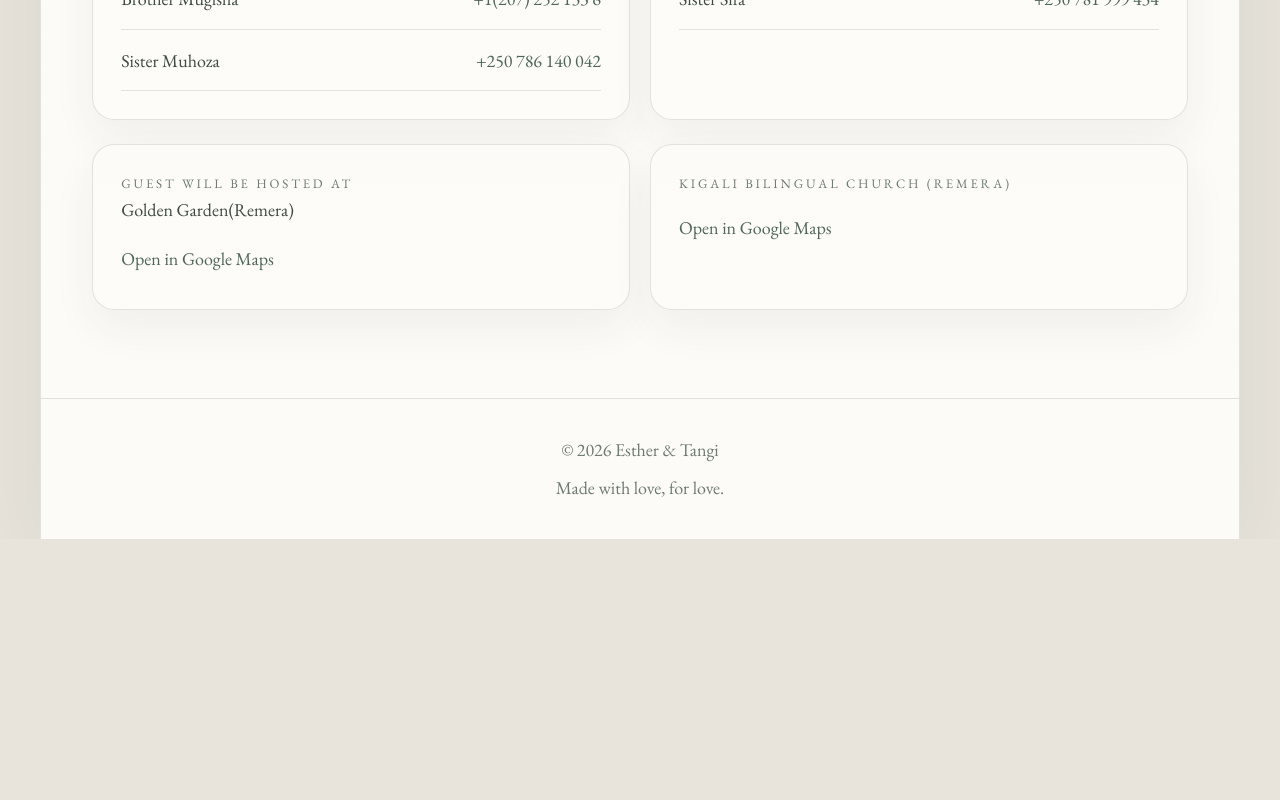
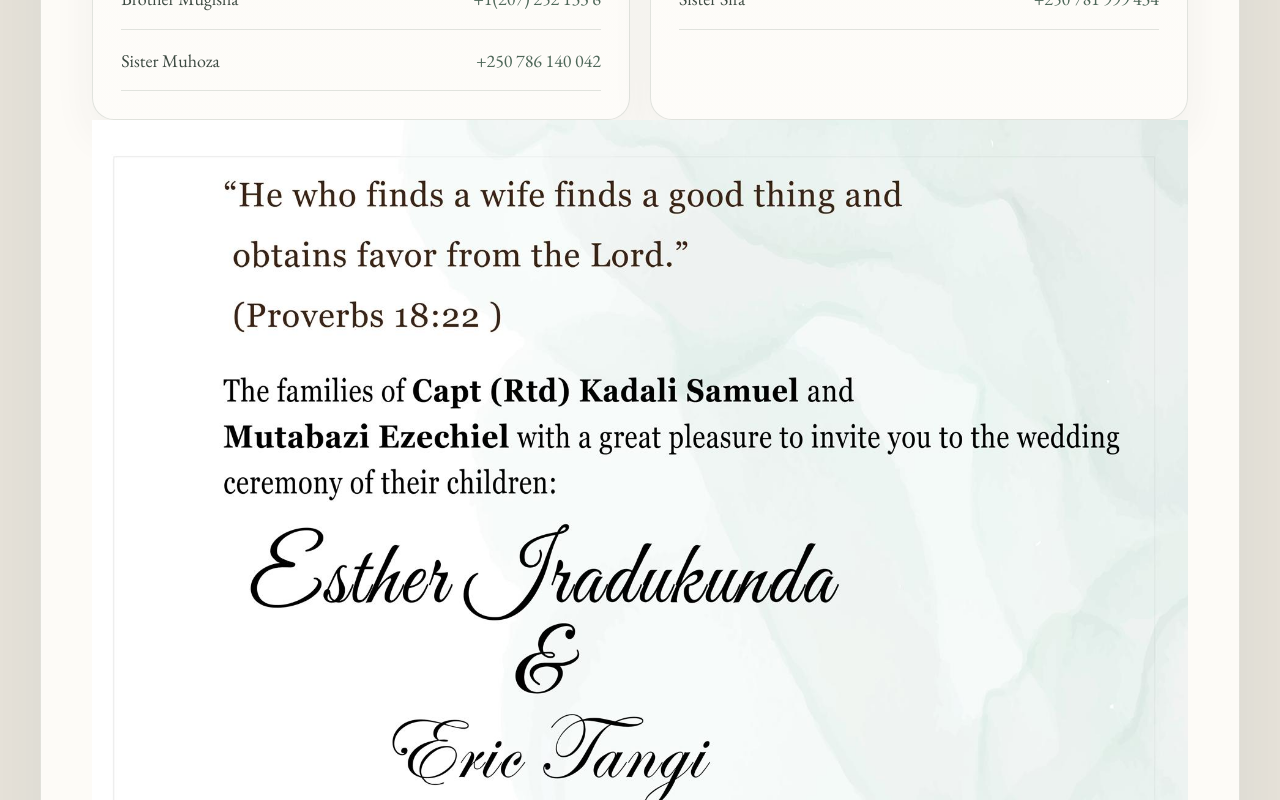
Before and after one commit to nyirurugoomar/ester-tangi, a React (Vite) app: page / in a window 1280 px wide. Shown: the part 6840-7640 px from the top of the page. Before the commit the page ends 7379 px from the top, so only its background shows below. Built offline with nearby package versions, Linux system fonts and the light colour scheme.

Commit message:
Adding invitation card

```diff
--- a/src/components/DetailsSection.jsx
+++ b/src/components/DetailsSection.jsx
@@ -40,8 +40,11 @@ export function DetailsSection({ visitCount, contacts, venues }) {
           </ul>
         </article>
       </div>
+      <div>
+        <img src="/wedding/invitation pic.jpeg" alt="Venue" />
+      </div>
+      <div className="venue-grid">
 
-      <div className="venue-grid">
         {venues.map((venue) => (
           <article className="panel venue-card" key={venue.label}>
             <p className="section-kicker">{venue.label}</p>
```
Also changed, not shown: public/wedding/invitation pic.jpeg (added).
